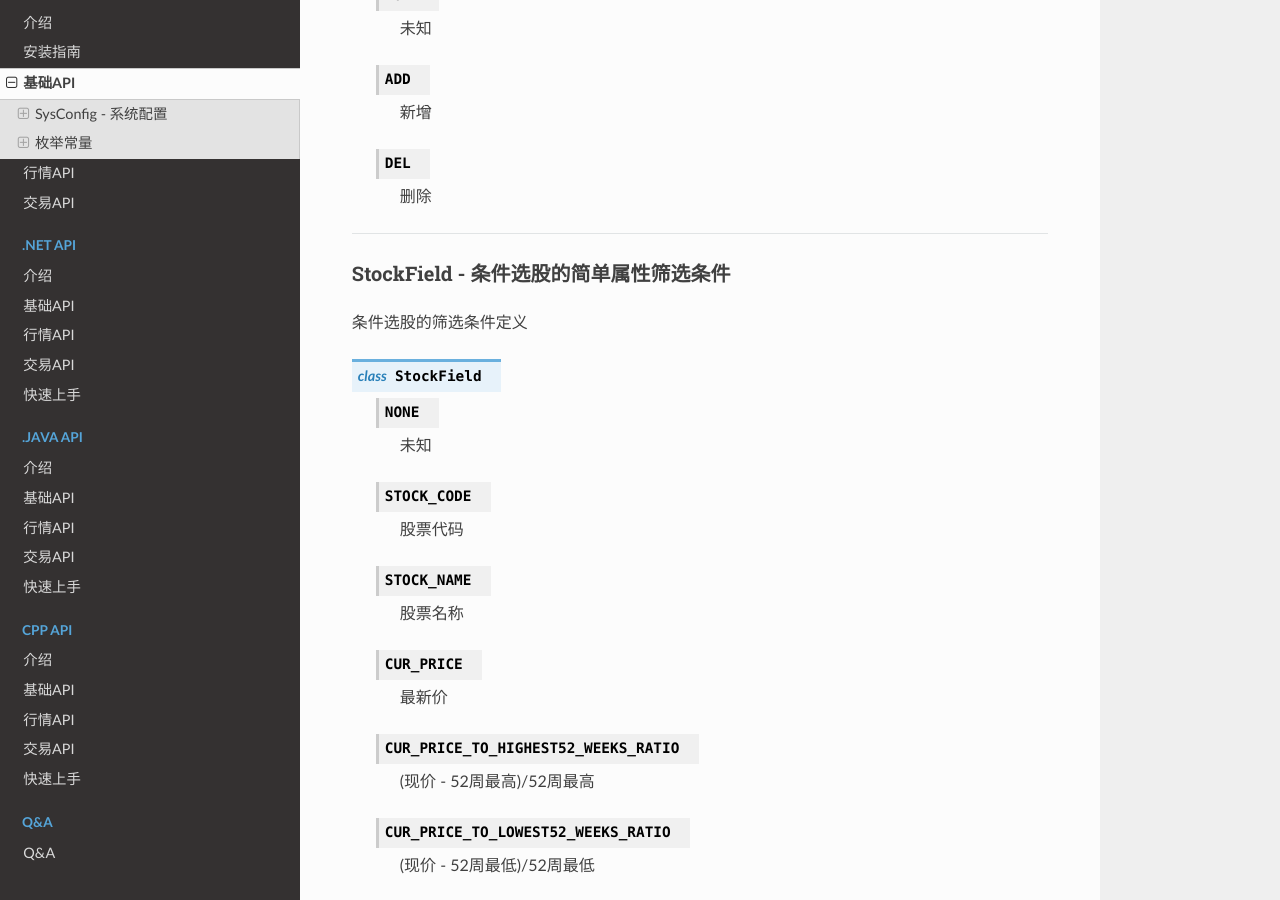
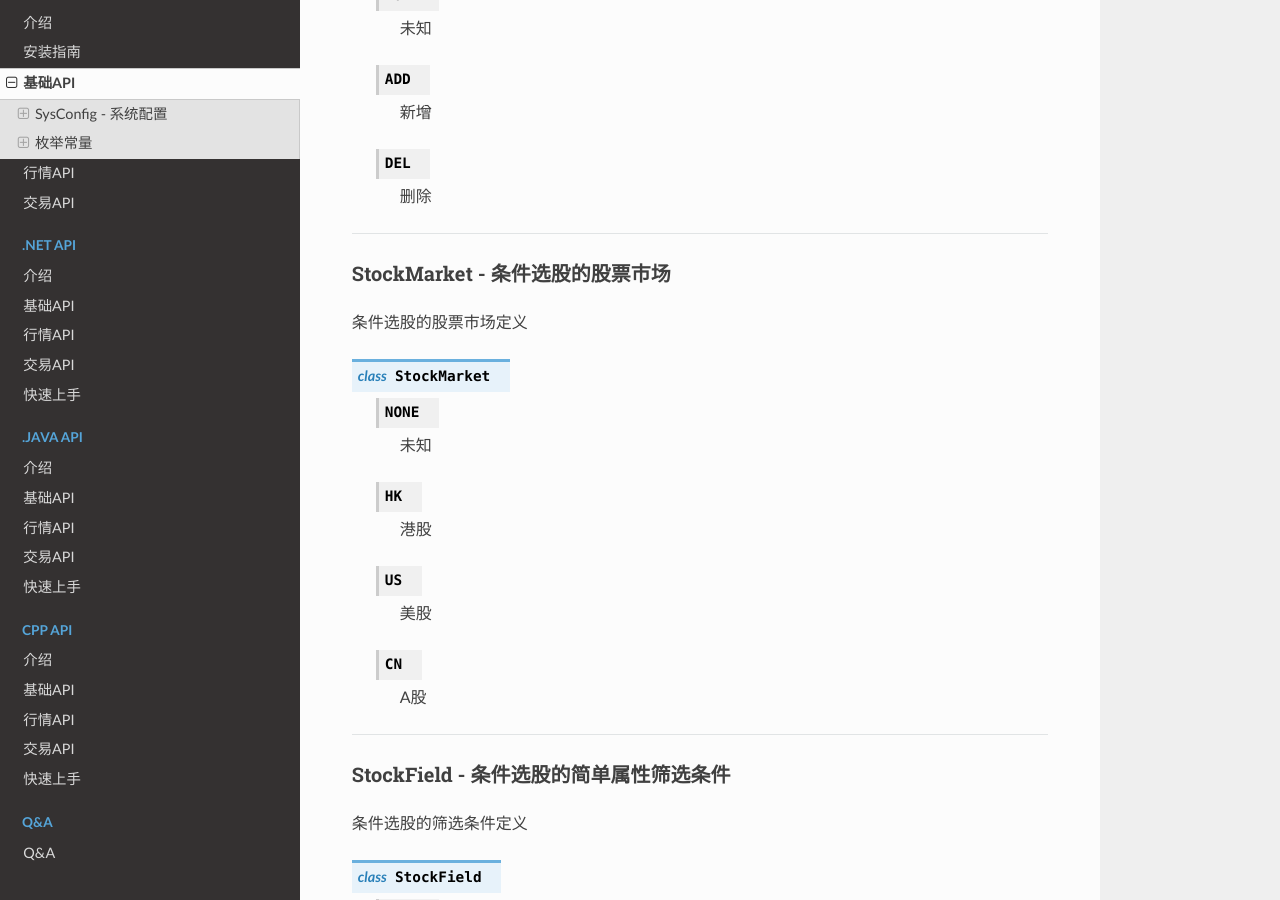
Before and after one commit to FutunnOpen/futu-api-doc, a Sphinx documentation site: the page built from doc_maker/source/api/Base_API.rst, in a window 1280 px wide and 900 px high, scrolled down 35170 px. Built offline with Sphinx 7.4.7 and the Read the Docs theme 2.0.0, drawn with Linux system fonts in a browser that asks for light colours.

Commit message:
fix 条件选股的股票市场的枚举定义。

```diff
--- a/doc_maker/source/api/Base_API.rst
+++ b/doc_maker/source/api/Base_API.rst
@@ -1733,6 +1733,30 @@ ModifyUserSecurityOp - 自选股操作类型
 
   删除
 
+--------------------------------------
+
+StockMarket - 条件选股的股票市场
+~~~~~~~~~~~~~~~~~~~~~~~~~~~~~~~~~~~~~~
+
+条件选股的股票市场定义
+
+..  py:class:: StockMarket
+
+ ..  py:attribute:: NONE
+
+  未知
+
+ ..  py:attribute:: HK
+
+  港股
+
+ ..  py:attribute:: US
+
+  美股
+
+ ..  py:attribute:: CN
+
+  A股
 
 -------------------------------------------------------------------------------
 
--- a/doc_maker/source/api/Quote_API.rst
+++ b/doc_maker/source/api/Quote_API.rst
@@ -69,6 +69,8 @@
  .. _SortField: Base_API.html#sortfield
 
  .. _SysConfig.enable_proto_encrypt: Base_API.html#enable_proto_encrypt
+
+ .. _StockMarket: Base_API.html#stockmarket
 
  .. _StockField: Base_API.html#stockfield
 
@@ -1733,7 +1735,7 @@ get_stock_filter
 
  获取条件选股
 
- :param market: 市场类型，Market_
+ :param market: 市场类型，StockMarket_
  :param filter_list: 简单属性筛选条件的枚举值，查看 StockField_
  :param plate_code: 板块代码，string，例如，“SH.BK0001”，“SH.BK0002”，先利用获取子版块列表函数获取子版块代码
  :param begin: 数据起始点
```
